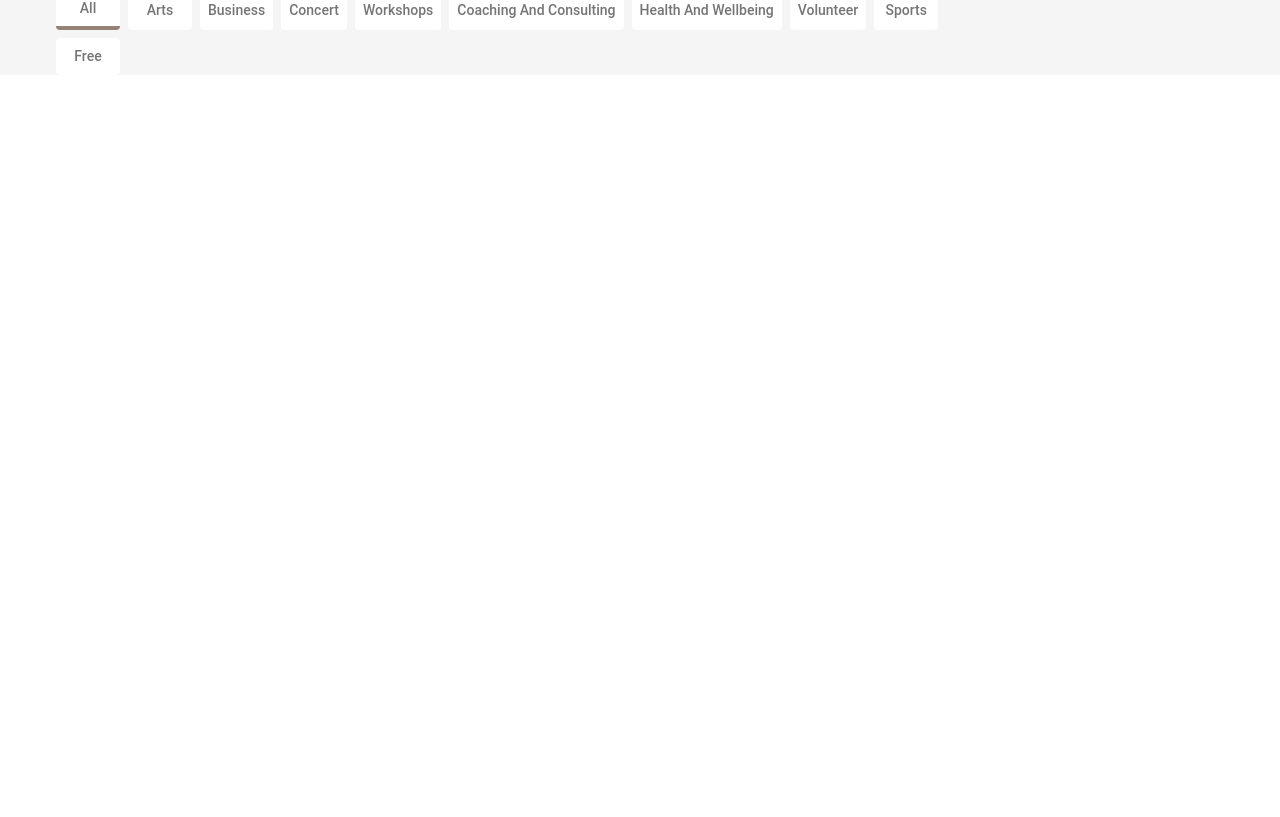
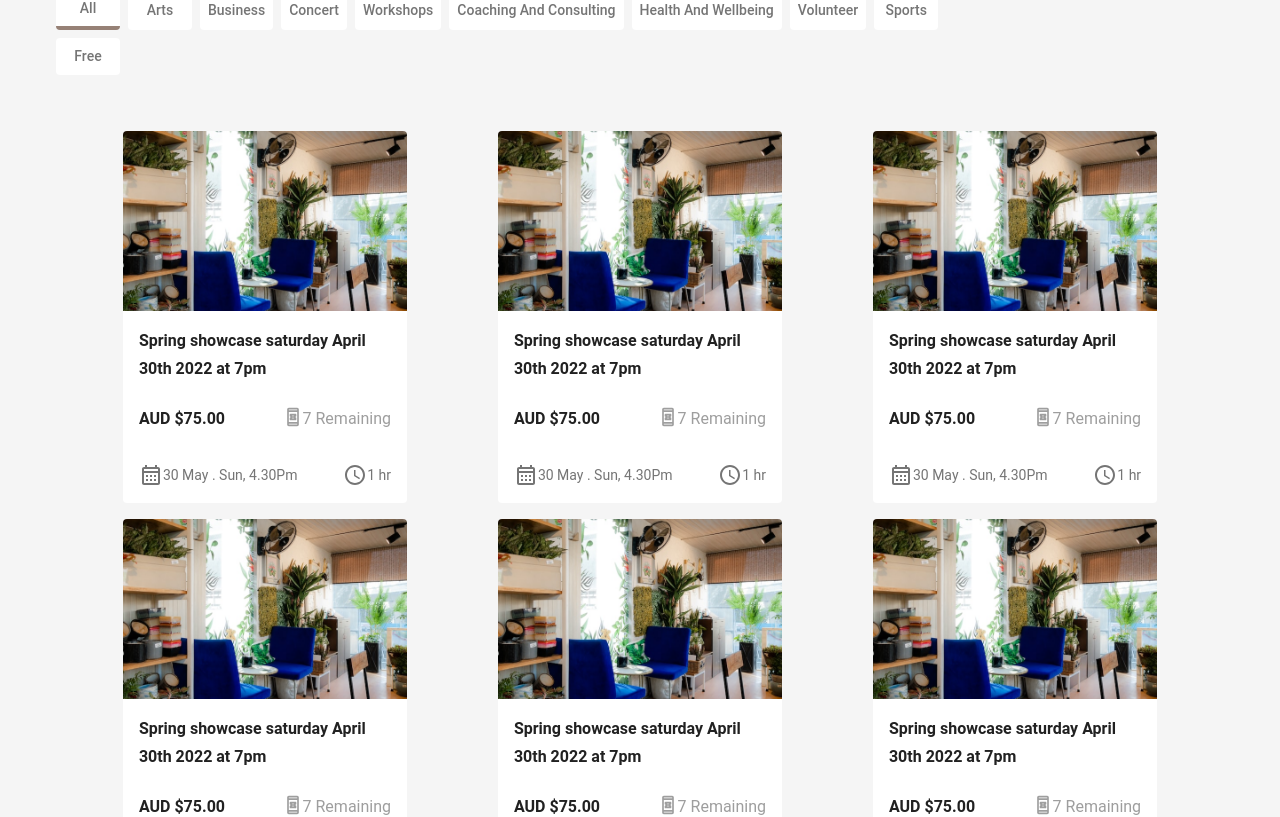
Before and after one commit to Sosaristic/event-handler, a Next.js app: page / in a window 1280 px wide. Shown: the part 572-1389 px from the top of the page. Before the commit the page ends 800 px from the top, so only its background shows below. Built offline with nearby package versions, Linux system fonts and the light colour scheme.

Commit message:
feature: added eventcard

```diff
--- /dev/null
+++ b/components/EventCard.jsx
@@ -0,0 +1,73 @@
+import * as React from "react";
+import Card from "@mui/material/Card";
+import CardContent from "@mui/material/CardContent";
+import CardMedia from "@mui/material/CardMedia";
+import Typography from "@mui/material/Typography";
+import { Box, CardActionArea } from "@mui/material";
+import BookOnlineOutlinedIcon from "@mui/icons-material/BookOnlineOutlined";
+import CalendarMonthOutlinedIcon from "@mui/icons-material/CalendarMonthOutlined";
+import AccessTimeOutlinedIcon from "@mui/icons-material/AccessTimeOutlined";
+
+export default function ActionAreaCard() {
+  return (
+    <Card sx={{ flexBasis: "24%" }} elevation={0}>
+      <CardActionArea sx={{ borderRadius: 5 }}>
+        <CardMedia
+          component="img"
+          height="180"
+          image="/images/test-image-1.jpg"
+          alt="green iguana"
+        />
+        <CardContent>
+          <Typography gutterBottom variant="subtitle1" sx={{ fontWeight: 750 }}>
+            Spring showcase saturday April 30th 2022 at 7pm
+          </Typography>
+          <Box
+            mt={3}
+            sx={{
+              display: "flex",
+              alignItems: "center",
+              justifyContent: "space-between",
+            }}
+          >
+            <Typography sx={{ fontWeight: 600 }}>AUD $75.00</Typography>
+            <Typography sx={{ display: "flex", color: "grey.500" }}>
+              <BookOnlineOutlinedIcon fontSize="small" /> 7 Remaining
+            </Typography>
+          </Box>
+          <Box
+            mt={4}
+            sx={{
+              display: "flex",
+              alignItems: "center",
+              justifyContent: "space-between",
+            }}
+          >
+            <Typography
+              variant="body2"
+              sx={{
+                display: "flex",
+                alignItems: "center",
+                justifyContent: "space-between",
+                color: "grey.600"
+              }}
+            >
+              <CalendarMonthOutlinedIcon /> 30 May . Sun, 4.30Pm
+            </Typography>
+            <Typography
+            variant="body2"
+              sx={{
+                display: "flex",
+                alignItems: "center",
+                justifyContent: "space-between",
+                color: "grey.600"
+              }}
+            >
+              <AccessTimeOutlinedIcon /> 1 hr
+            </Typography>
+          </Box>
+        </CardContent>
+      </CardActionArea>
+    </Card>
+  );
+}
--- a/pages/index.js
+++ b/pages/index.js
@@ -12,20 +12,20 @@ import {
 import Head from "next/head";
 import CreateEventButton from "../components/CreateEventButton";
 import NavBar from "../components/NavBar";
+import EventCard from "../components/EventCard";
 import { chipData, tabsData } from "../components/componentData/data";
 
 export default function Home() {
   const [tabValue, setTabValue] = useState(1);
-  const [chipValue, setChipValue] = useState(1)
-const handleFilter = (id, context)=>{
-  if(context === "tab"){
- setTabValue(id)
-}
-if(context === "chip"){
-  setChipValue(id)
-}
-
-}
+  const [chipValue, setChipValue] = useState(1);
+  const handleFilter = (id, context) => {
+    if (context === "tab") {
+      setTabValue(id);
+    }
+    if (context === "chip") {
+      setChipValue(id);
+    }
+  };
 
   return (
     <>
@@ -91,6 +91,7 @@ if(context === "chip"){
             <Typography mt={3} variant="h4" sx={{ fontWeight: 700 }}>
               Explore Events
             </Typography>
+
             <Box
               mt={4}
               sx={{
@@ -103,18 +104,23 @@ if(context === "chip"){
               }}
             >
               {chipData.map((item) => {
-                const {title, id} = item
+                const { title, id } = item;
                 return (
                   <Chip
-                  key={id}
+                    key={id}
                     label={title}
-                    sx={{ backgroundColor: `${chipValue === id? "grey.300": "white"}`, color: "grey.900" }}
-                    onClick={()=>handleFilter(id, "chip")}
-
+                    sx={{
+                      backgroundColor: `${
+                        chipValue === id ? "grey.300" : "white"
+                      }`,
+                      color: "grey.900",
+                    }}
+                    onClick={() => handleFilter(id, "chip")}
                   />
                 );
               })}
             </Box>
+
             <Box
               sx={{
                 marginTop: 2,
@@ -128,19 +134,36 @@ if(context === "chip"){
                 const { title, id } = item;
                 return (
                   <Button
-                  key={id}
+                    key={id}
                     sx={{
                       textTransform: "capitalize",
                       backgroundColor: "white",
                       marginLeft: 1,
                       color: "grey.600",
-                      borderBottom: `${tabValue === id && "4px solid #968176"}`
+                      borderBottom: `${tabValue === id && "4px solid #968176"}`,
                     }}
-                    onClick={()=>handleFilter(id, "tab")}
+                    onClick={() => handleFilter(id, "tab")}
                   >
                     {title}
                   </Button>
                 );
+              })}
+            </Box>
+            {/*         displaying cards     */}
+            <Box
+            mt={7}
+              sx={{
+                display: "flex",
+                flexDirection: { xs: "column", md: "row" },
+                flexWrap: "wrap",
+                position: "relative",
+                justifyContent: "space-evenly",
+                columnGap: 2,
+                rowGap: 2,
+              }}
+            >
+              {[...Array(12)].map((item) => {
+                return <EventCard />;
               })}
             </Box>
           </Box>
```
Also changed, not shown: public/images/test-image-1.jpg (added).
